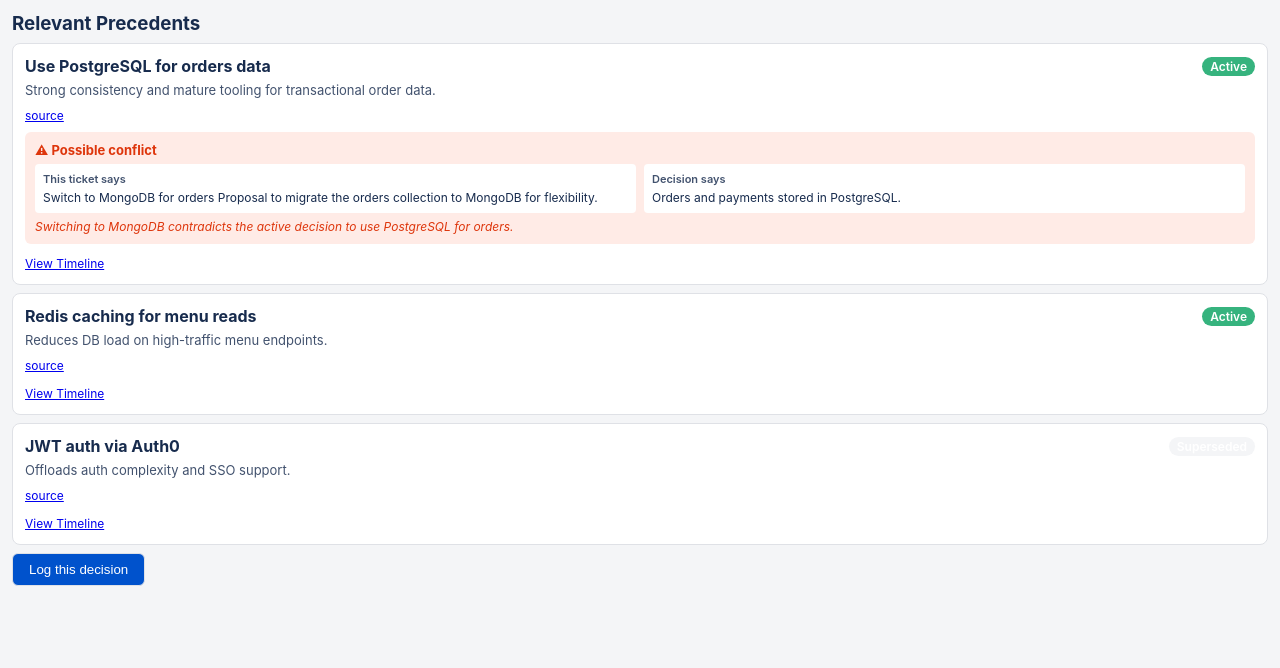
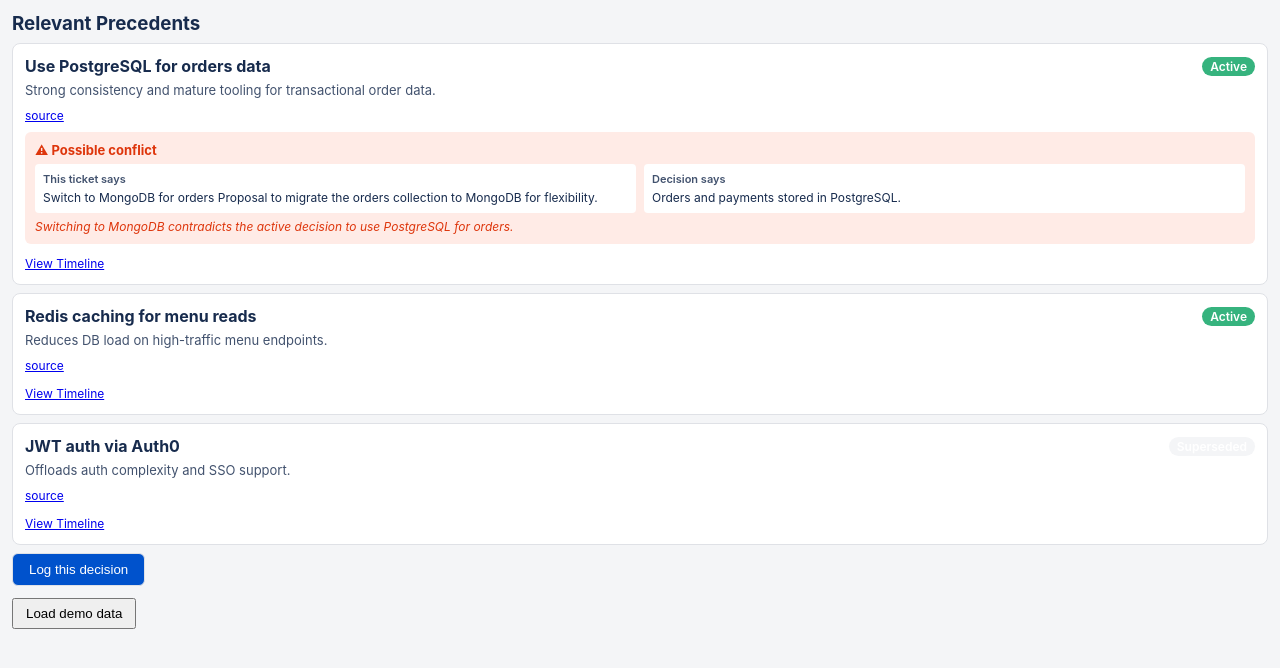
Before and after one commit to ASAYMAN69/engram, a React (Vite) app in the folder frontend/: page / in a window 1280 px wide. Shown: the top 668 px of the page. Built offline with nearby package versions, Linux system fonts and the light colour scheme; what @forge/bridge would draw is missing.

Commit message:
feat: add Load demo data button to issue panel

```diff
--- a/frontend/src/App.tsx
+++ b/frontend/src/App.tsx
@@ -1,5 +1,6 @@
 import React, { useEffect, useState } from "react";
 import { usePrecedents } from "./hooks/usePrecedents";
+import { loadDemoData } from "./api";
 import LoadingState from "./components/LoadingState";
 import EmptyState from "./components/EmptyState";
 import PrecedentCard from "./components/PrecedentCard";
@@ -8,7 +9,23 @@ import LogDecision from "./LogDecision";
 
 export default function App() {
   const [isProjectPage, setIsProjectPage] = useState<boolean>(false);
+  const [demoMsg, setDemoMsg] = useState<string>("");
+  const [loadingDemo, setLoadingDemo] = useState(false);
   const { loading, matches, empty } = usePrecedents();
+
+  const handleLoadDemo = async () => {
+    setLoadingDemo(true);
+    try {
+      const res = await loadDemoData();
+      setDemoMsg(`Loaded ${res.count} decisions.`);
+      // reload page to refresh precedents
+      setTimeout(() => window.location.reload(), 800);
+    } catch (e) {
+      setDemoMsg("Failed to load demo data.");
+    } finally {
+      setLoadingDemo(false);
+    }
+  };
 
   useEffect(() => {
     let cancelled = false;
@@ -49,6 +66,12 @@ export default function App() {
           <PrecedentCard key={m.decision.id} decision={m.decision} proposed={m.proposed} conflict={m.conflict} />
         ))}
       <LogDecision />
+      <div style={{ marginTop: 12, display: "flex", gap: 8, alignItems: "center" }}>
+        <button onClick={handleLoadDemo} disabled={loadingDemo} style={{ padding: "6px 12px", cursor: "pointer" }}>
+          {loadingDemo ? "Loading..." : "Load demo data"}
+        </button>
+        {demoMsg && <span style={{ fontSize: 12, color: "var(--ds-text-subtle, #6b778c)" }}>{demoMsg}</span>}
+      </div>
     </div>
   );
 }
--- a/frontend/src/api.ts
+++ b/frontend/src/api.ts
@@ -64,6 +64,20 @@ export async function searchDecisions(keywords: string[], tags: string[] = []):
   return result;
 }
 
+export async function loadDemoData(): Promise<{ count: number }> {
+  try {
+    const b = await bridge();
+    const invoke = b?.invoke;
+    if (invoke) {
+      const res: any = await invoke("loadDemoData");
+      if (res && typeof res === "object") return { count: Number(res.count) || 0 };
+    }
+  } catch (e) {
+    // fall back
+  }
+  return { count: 18 };
+}
+
 export async function checkConflict(proposedChange: string, decisionId: string): Promise<{ conflicts: boolean; reason: string; decisionId?: string }> {
   try {
     const b = await bridge();
```
